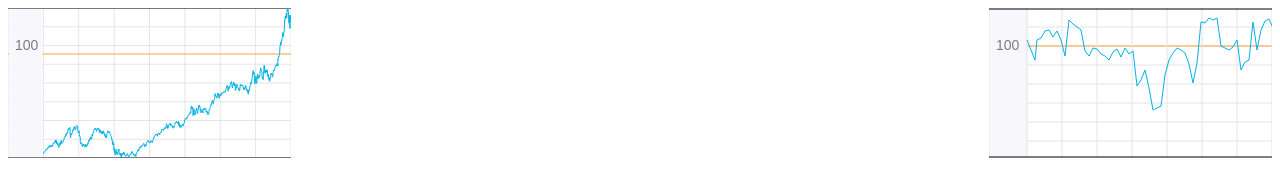
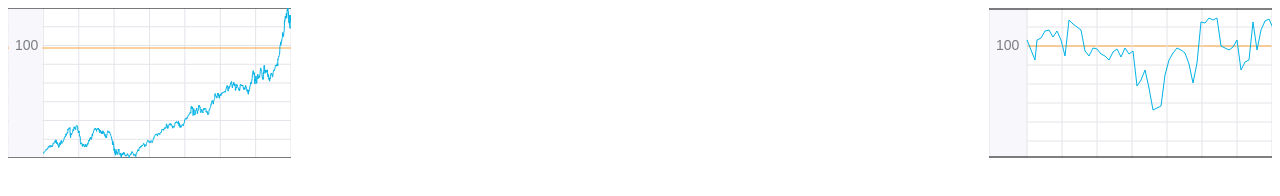
Before and after one commit to predixdesignsystem/px-simple-line-chart, a website: page index.html in a window 1280 px wide. Drawn offline with Linux system fonts and the light colour scheme.

Commit message:
change position of threshold

```diff
--- a/index.html
+++ b/index.html
@@ -22,7 +22,7 @@
                     .attr("height", height);
 
                 addGridLines(svg, numCols, colSize, numRows, rowSize, width, height);
-                addThresholdLine(svg, 46, width);
+                addThresholdLine(svg, 40, width);
                 addAxisBar(svg, colSize, height);
                 addChartBorders(svg, width, height);
                 addAxisLabel(svg, colSize, height);
```
